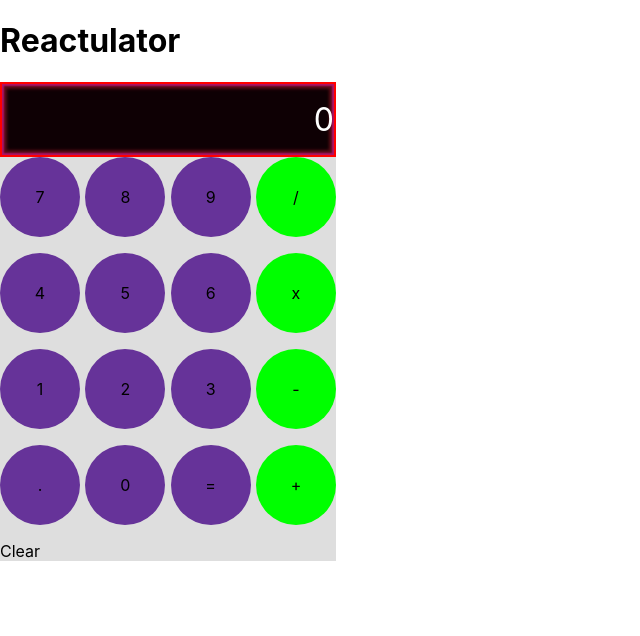
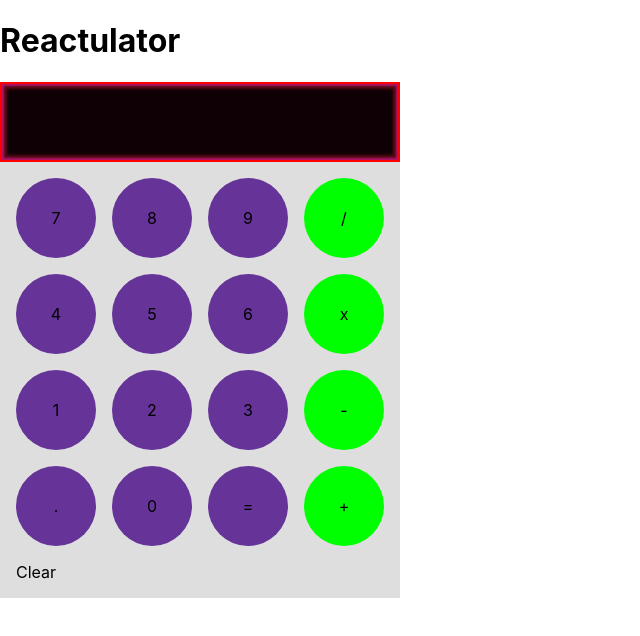
Before and after one commit to ihatetoast/reactulator, a React (Create React App) app: page / in a window 1280 px wide. Shown: the top 636 px of the page, without its empty margins (0-640 px from the left). Built offline with nearby package versions, Linux system fonts and the light colour scheme.

Commit message:
math cal for num and equal. NO decimal handling yet

```diff
--- a/src/components/CalculatorBasic.jsx
+++ b/src/components/CalculatorBasic.jsx
@@ -13,7 +13,8 @@ const ButtonRow = styled.div`
 const ButtonsWrapper = styled.div`
     display: flex;
     flex-direction: column;
-    width: 336px;
+    width: 400px;
+    padding: 1em;
     background: #dedede;
 `
 
@@ -22,12 +23,17 @@ class CalculatorBasic extends Component {
     constructor(props){
         super(props)
         this.state = {
-            input: "0"
+            input: ""
         }
 
     }
     concatInput=(val)=>{
         this.setState({input: this.state.input + val})
+    }
+    handleEqual=()=>{
+        const evalInput = math.evaluate(this.state.input);
+
+        this.setState({input:evalInput})
     }
 
     render() {
@@ -58,11 +64,11 @@ class CalculatorBasic extends Component {
                     <ButtonRow>
                         <ButtonKey val={"."} handleClick={this.concatInput}>.</ButtonKey>
                         <ButtonKey val={"0"} handleClick={this.concatInput}>0</ButtonKey>
-                        <ButtonKey val={"="} handleClick={this.concatInput}>=</ButtonKey>
+                        <ButtonKey val={"="} handleClick={this.handleEqual}>=</ButtonKey>
                         <ButtonKey val={"+"} handleClick={this.concatInput}>+</ButtonKey>
                     </ButtonRow>
                     <div>
-                        <ClrButton handleClear={()=>this.setState({input: "0"})}>Clear</ClrButton>
+                        <ClrButton handleClear={()=>this.setState({input: ""})}>Clear</ClrButton>
                     </div>
                 </ButtonsWrapper>
             </div>
--- a/src/components/Screen.jsx
+++ b/src/components/Screen.jsx
@@ -4,12 +4,14 @@ import styled from 'styled-components'
 const CalculatorScreen = styled.div`
     border: 2px solid red;
     box-shadow:
-    inset 0 0 2px 2px rgba(185,19,114, 0.9),
-    inset 0 0 3px 5px rgba(107,15,26, 0.8);
+        inset 0 0 2px 2px rgba(185,19,114, 0.9),
+        inset 0 0 3px 5px rgba(107,15,26, 0.8);
     color: #fff;
     background: #0e0004;
     padding: 0.5em 0;
-    width: 336px;
+    width: 400px;
+    padding-right: 1em;
+    height: 2.5em;
     font-size: 2em;
     display:flex;
     justify-content: flex-end;
```
